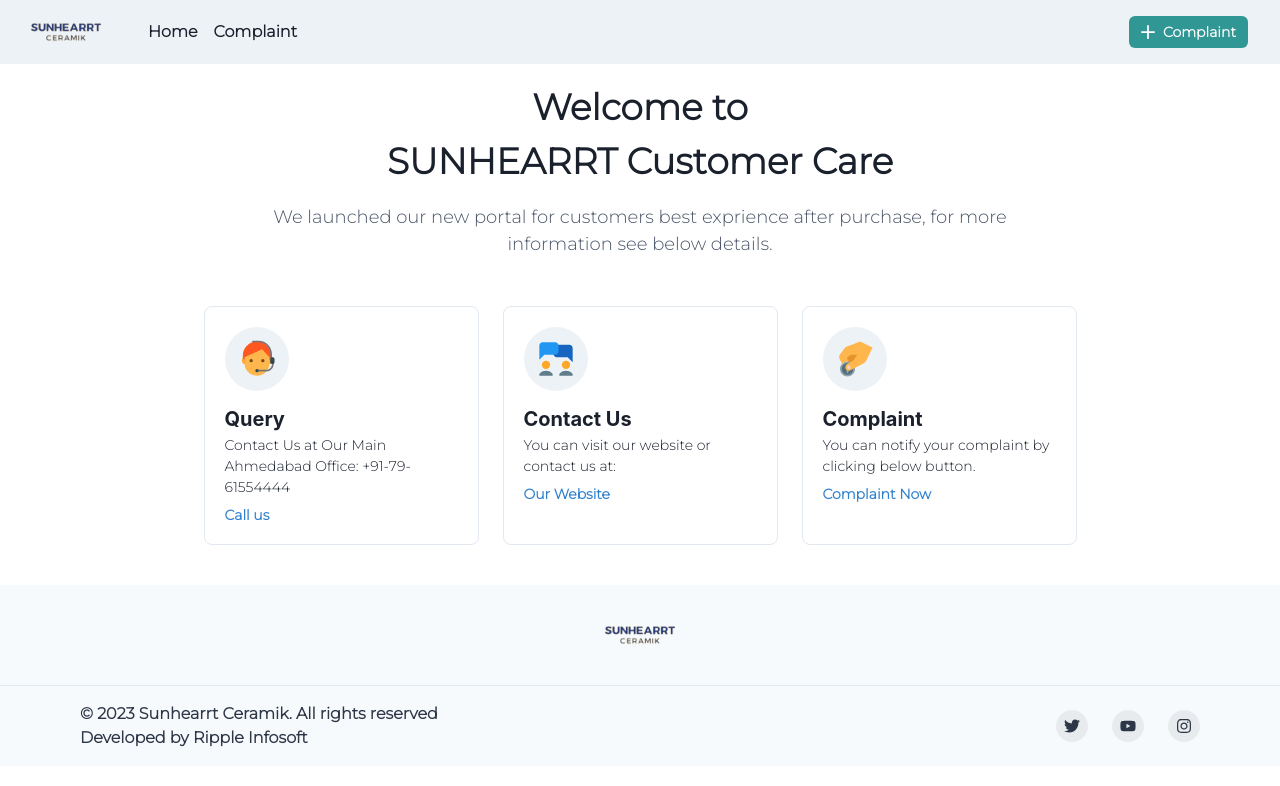
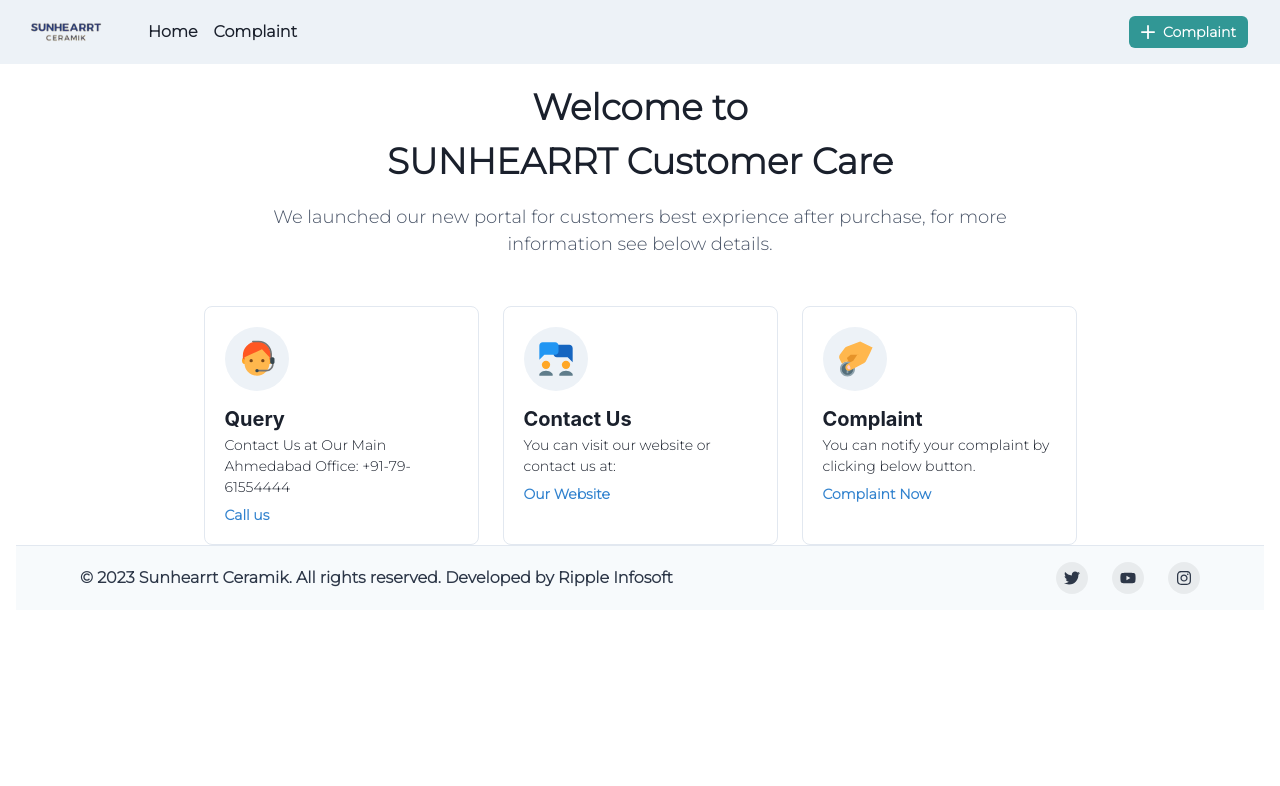
Before and after one commit to mitesh-200228/bathwaresunhearrt, a React (Create React App) app: page / in a window 1280 px wide. Shown: the top 786 px of the page. Built offline with nearby package versions, Linux system fonts and the light colour scheme; a web font is replaced by a local one.

Commit message:
latest one

```diff
--- a/src/App.js
+++ b/src/App.js
@@ -10,12 +10,12 @@
 // import Login from './components/Login';
 // import YourComplaints from './components/YourComplaints';
 import Admin from './components/Admin';
+import Footer from './components/Footer';
 // import AdminDashboard from './components/AdminDashboard';
 // require('dotenv').config()
 function App() {
 
   const randomString = process.env.KEY;
-  console.log(randomString);
   return (
     <ChakraProvider theme={theme}>
       <Navbar />
@@ -25,6 +25,7 @@
         {/* <Route path="/login" element={<Login />} /> */}
         {/* <Route path="/yourcomplaints" element={<YourComplaints />} /> */}
         <Route path="/adminsunhearrtlogin" element={<Admin />} />
+
         {/* <Route path='/admindashboard' element={<AdminDashboard keypass={randomString}/>}></Route> */}
       </Routes>
     </ChakraProvider>
--- a/src/components/Complaint.jsx
+++ b/src/components/Complaint.jsx
@@ -133,11 +133,9 @@
   return (
     <>
       <Box
-        borderWidth="1px"
-        rounded="lg"
-        shadow="1px 1px 3px rgba(0,0,0,0.3)"
         maxWidth={800}
         p={6}
+        height={'60vh'}
         m="10px auto"
         as="form">
         <Progress hasStripe value={progress} mb="5%" mx="5%" isAnimated></Progress>
--- a/src/components/Footer.jsx
+++ b/src/components/Footer.jsx
@@ -48,8 +48,7 @@
         spacing={4}
         justify={'center'}
         align={'center'}>
-        {/* <Logo /> */}
-        <Image boxSize='100px' src={Logo} alt='logo' className='' />
+        {/* <Image boxSize='100px' src={Logo} alt='logo' className='' /> */}
       </Container>
 
       <Box
@@ -64,8 +63,8 @@
           spacing={4}
           justify={{ base: 'center', md: 'space-between' }}
           align={{ base: 'center', md: 'center' }}>
-          <Flex flexWrap={'wrap'} maxW={'50%'}>
-            <Text fontWeight={700}>© 2023 Sunhearrt Ceramik. All rights reserved</Text>
+          <Flex flexWrap={'wrap'} maxW={'100%'}>
+            <Text fontWeight={700}>© 2023 Sunhearrt Ceramik. All rights reserved.&nbsp;</Text>
             <Text fontWeight={700}>Developed by <a href="https://rippleinfosoft.com">Ripple Infosoft</a></Text>
           </Flex>
           <Stack direction={'row'} spacing={6}>
--- a/src/components/Home.jsx
+++ b/src/components/Home.jsx
@@ -90,8 +90,9 @@
             />
           </Flex>
         </Container>
+        <Footer />
       </Box>
-      <Footer />
+      {/* <Footer /> */}
     </>
   )
 }
```
